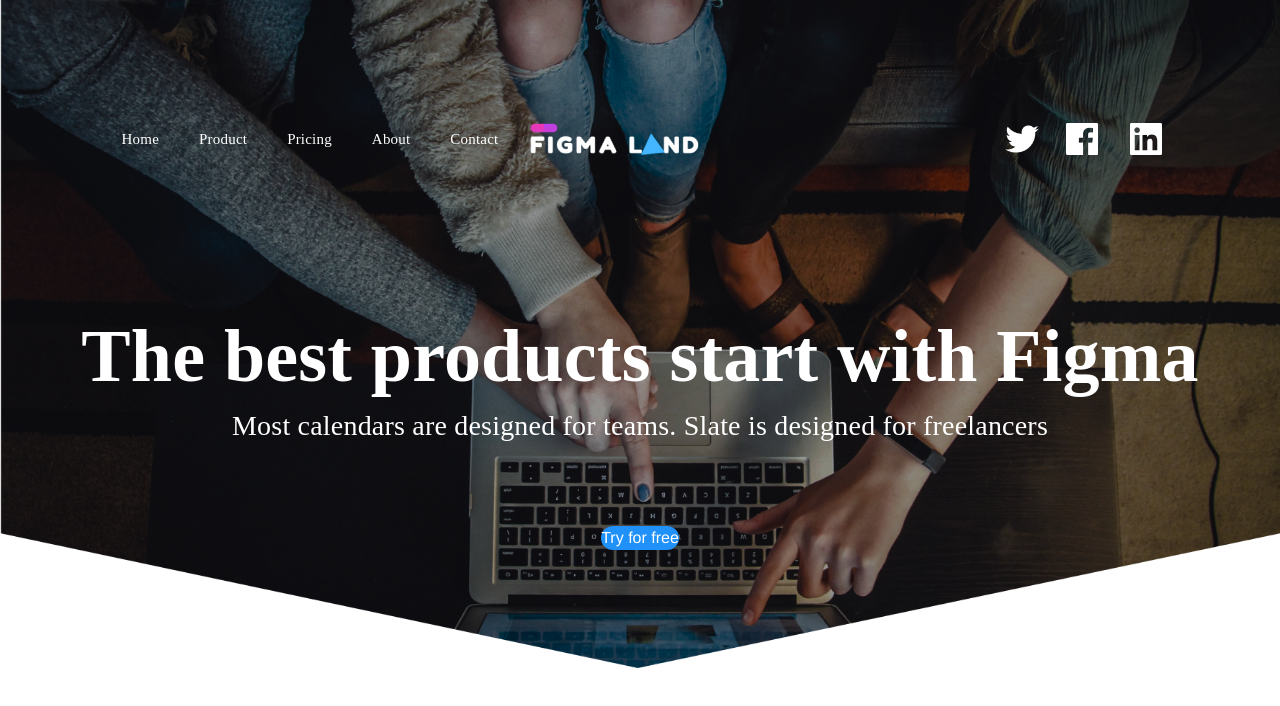
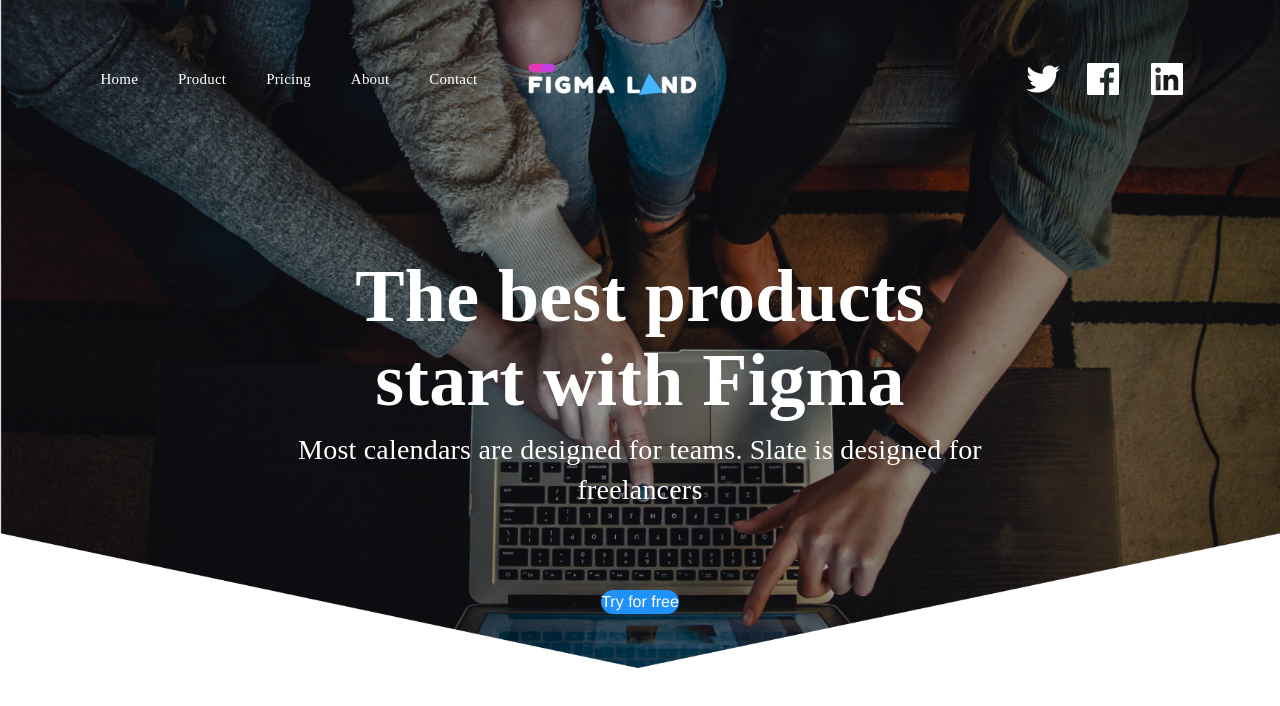
Before and after one commit to herimalala-ranaivoarisoa-rivomanana/figma, a Vue app: page / in a window 1280 px wide. Shown: the top 706 px of the page. Built offline with nearby package versions, Linux system fonts and the light colour scheme; a web font is replaced by a local one; what tailwindcss-pixel-dimensions would draw is missing.

Commit message:
[Figma][Develop]add-header-component

```diff
--- a/src/App.vue
+++ b/src/App.vue
@@ -1,5 +1,8 @@
 <template>
+
     <TheHeader />
+
+
 </template>
 
 <script>
@@ -10,6 +13,7 @@ export default {
   name: 'App',
   components: {
     TheHeader,
+
   }
 }
 </script>
@@ -17,11 +21,11 @@ export default {
 <style>
 
 #app {
-  font-family: Avenir, Helvetica, Arial, sans-serif;
+  font-family: Graphik,Avenir, Helvetica, Arial, sans-serif;
   -webkit-font-smoothing: antialiased;
   -moz-osx-font-smoothing: grayscale;
   text-align: center;
-  color: #2c3e50;
-  margin-top: 60px;
+  margin:0;
+  padding:0;
 }
 </style>
--- /dev/null
+++ b/src/components/Features.vue
@@ -0,0 +1,32 @@
+<template>
+  <section class="m-auto">
+    <div class="m-auto mb-2 center relative max-w-title max-h-[168px] text-white bg-center">
+      <p class="font-Graphik font-bold text-h1 ">{{pageTitle}}</p>
+    </div>
+    <div class="m-auto mb-20 center relative max-w-desc max-h-[80px] text-white bg-center">
+      <p class=" font-Graphik font-normal text-h3">{{pageDescription}}</p>
+    </div>
+    <button class="relative bg-blue-primary border-blue-primary rounded-full w-256px h-52px text-white ">Try for free</button>
+</section>
+</template>
+
+<script>
+export default {
+  name:'Features',
+  data(){
+    return {
+      test:"test",
+      menus:[{value:"Home"}, {value:"Product"}, {value:"Pricing"}, {value:"About"}, {value:"Contact"}],
+      social:[{name:"tweeter",link:"images/tweeter.png"},{name:"facebook",link:"images/fb.png"},{name:"linkedin",link:"images/linkedin.png"},],
+      pageTitle:'The best products start with Figma',
+      pageDescription:`Most calendars are designed for teams. Slate is designed
+                 for freelancers`
+      }
+  },
+
+}
+</script>
+
+<style>
+
+</style>
--- a/tailwind.config.js
+++ b/tailwind.config.js
@@ -4,13 +4,15 @@ module.exports = {
   theme: {
 
     extend: {
-      lineHeight:{
-        '5.25':'5.25'
-      },
       margin:{
         'menu':'20px',
+        'logo':'19px',
         'social':'11px',
-        'nav':'135px',
+        'nav':'137px',
+      },
+      maxWidth:{
+        'title':'672px',
+        'desc':'766px',
       },
       fontSize:{
         'h1':['74px', {
```
Also changed, not shown: 1 other file (tests, documents, lock files or other folders).
